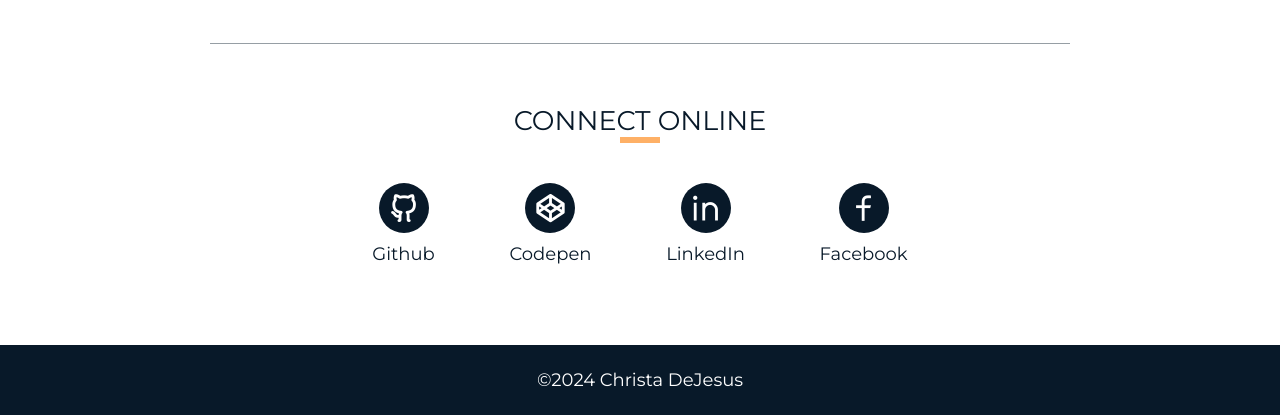
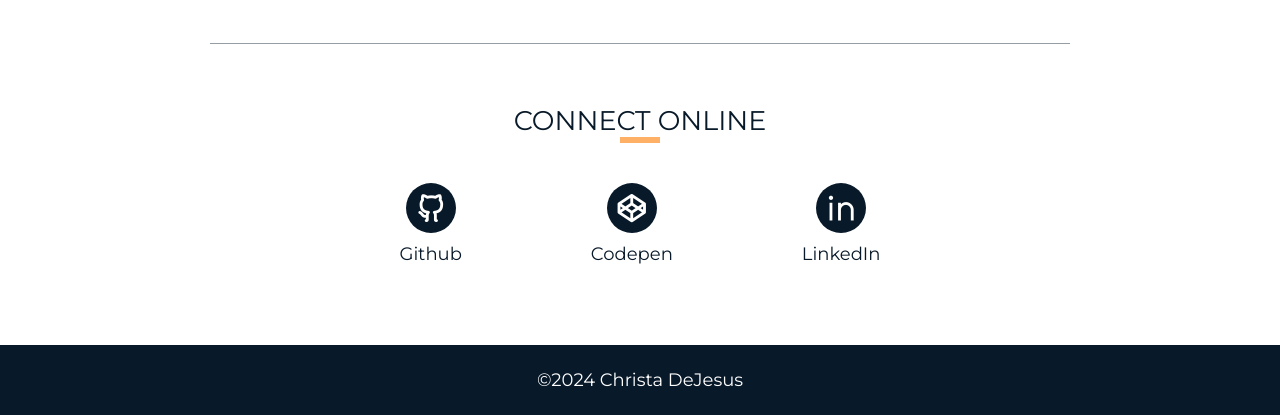
Before and after one commit to christadejesus/christadejesus.github.io, a plain HTML site: page about.html in a window 1280 px wide. Shown: the part 3667-4082 px from the top of the page. Drawn offline with nearby package versions, Linux system fonts and the light colour scheme.

Commit message:
Update contact info in about.html

```diff
--- a/about.html
+++ b/about.html
@@ -96,7 +96,6 @@
             <li><a href="https://github.com/christadejesus" target="_blank" rel="noopener noreferrer"><i class="ri-github-line"></i></a> Github</li>
             <li><a href="https://codepen.io/christadejesus" target="_blank" rel="noopener noreferrer"><i class="ri-codepen-line"></i></a> Codepen</li>
             <li><a href="https://linkedin.com/in/christatech" target="_blank" rel="noopener noreferrer"><i class="ri-linkedin-line"></i></a> LinkedIn</li>
-            <li><a href="https://facebook.com/christa.dejesus" target="_blank" rel="noopener noreferrer"><i class="ri-facebook-line"></i></a> Facebook</li>
           </ul>
         </article>
       </section>
```
